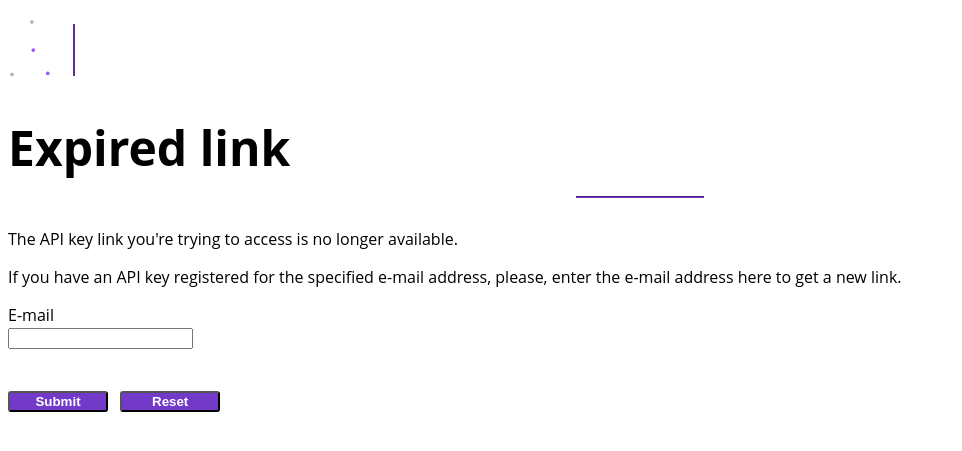
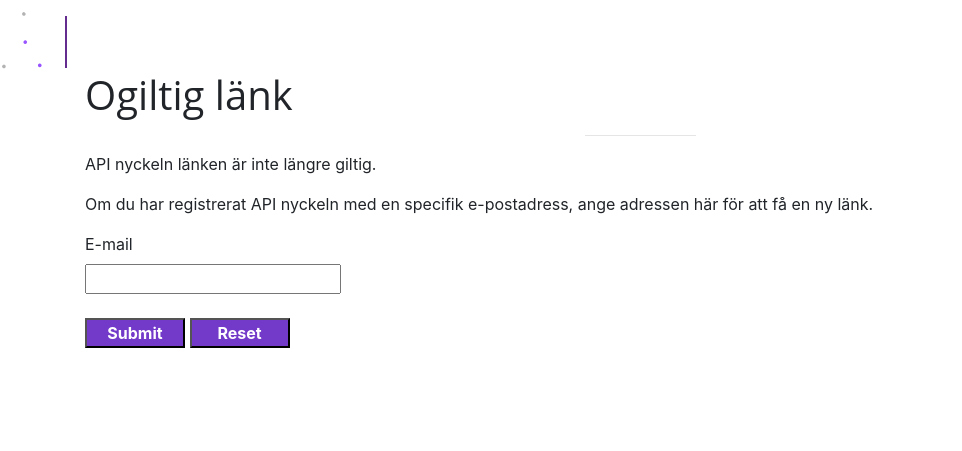
Before and after one commit to JobtechSwe/api-key-generator, a Flask app: page /key/1 in a window 1280 px wide. Shown: the top 451 px of the page, without its empty margins (0-962 px from the left). Run offline with Flask 2, Linux system fonts and the light colour scheme; data that the repository does not hold is empty; parts of the project's set-up code (start-up, migrations or seed data) failed here and were passed over; some libraries are stand-ins or nearby versions.

Commit message:
API key register

```diff
--- a/apikeys/templates/failed_key.html
+++ b/apikeys/templates/failed_key.html
@@ -2,9 +2,11 @@
 <html lang="se">
     <head>
         <meta charset="UTF-8">
-        <title>Expired link</title>
+        <title>Ogiltig länk</title>
         <link rel="stylesheet" href="{{ url_for('static', filename='style.css') }}">
         <link rel="stylesheet" href="../static/style.css">
+        <link rel="stylesheet" href="https://stackpath.bootstrapcdn.com/bootstrap/4.3.1/css/bootstrap.min.css" integrity="sha384-ggOyR0iXCbMQv3Xipma34MD+dH/1fQ784/j6cY/iJTQUOhcWr7x9JvoRxT2MZw1T" crossorigin="anonymous">
+
     </head>
     <body>
         <img src="{{ url_for('static', filename='images/jobtechdev_white.png') }}">
@@ -12,14 +14,13 @@
             <div class="form">
                 <div class="header">
 
-                        <h1>Expired link</h1>
+                        <h1>Ogiltig länk</h1>
                         <hr>
                             <p>
-                                The API key link you're trying to access is no longer available.
+                                API nyckeln länken är inte längre giltig.
                             </p>
                             <p>
-                                If you have an API key registered for the specified e-mail address, please, enter the e-mail address
-                                here to get a new link.
+                                Om du har registrerat API nyckeln med en specifik e-postadress, ange adressen här för att få en ny länk.
 
                             </p>
                             <div>
--- a/apikeys/templates/form.html
+++ b/apikeys/templates/form.html
@@ -12,7 +12,7 @@
             overflow: auto;
         }
     </style>
-    <title>API keys</title>
+    <title>API nyckel</title>
     <link rel="stylesheet" href="../static/style.css">
     <link rel="stylesheet" href="https://stackpath.bootstrapcdn.com/bootstrap/4.3.1/css/bootstrap.min.css" integrity="sha384-ggOyR0iXCbMQv3Xipma34MD+dH/1fQ784/j6cY/iJTQUOhcWr7x9JvoRxT2MZw1T" crossorigin="anonymous">
     <script src="https://code.jquery.com/jquery-3.3.1.slim.min.js" integrity="sha384-q8i/X+965DzO0rT7abK41JStQIAqVgRVzpbzo5smXKp4YfRvH+8abtTE1Pi6jizo" crossorigin="anonymous"></script>
```
Also changed, not shown: apikeys/templates/registered.html (+14 -8 lines).
